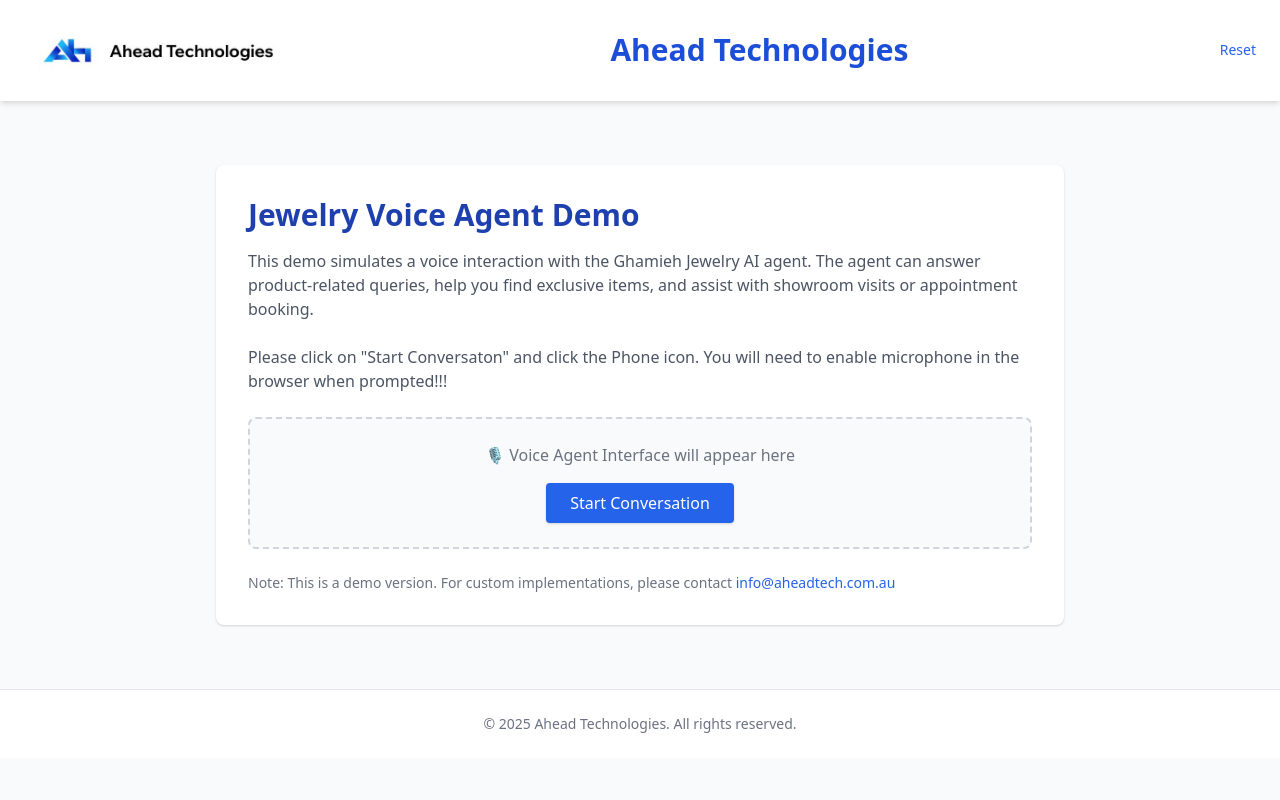
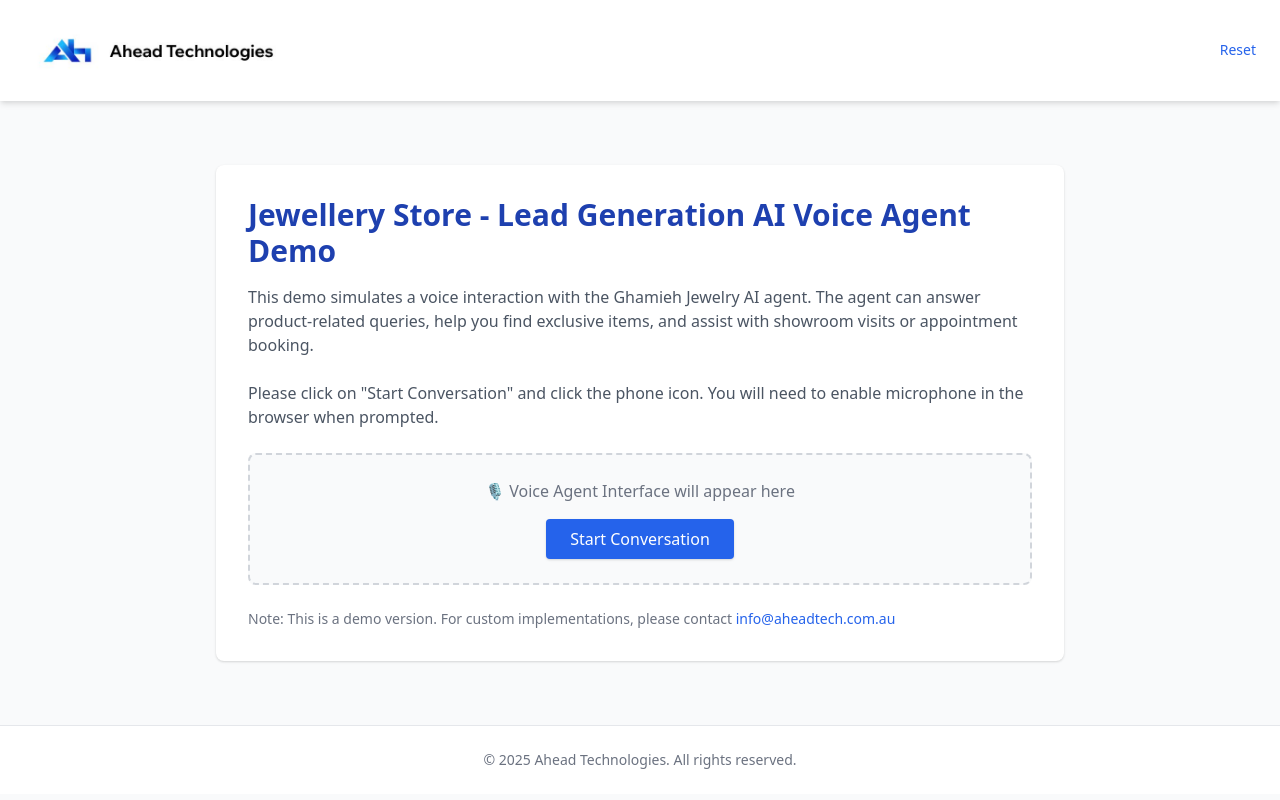
Before and after one commit to harjotsingh23208/aheadtechologies-com-au, a plain HTML site: page index.html in a window 1280 px wide. Drawn offline with nearby package versions, Linux system fonts and the light colour scheme.

Commit message:
Update index.html

```diff
--- a/index.html
+++ b/index.html
@@ -14,7 +14,7 @@
   <header class="bg-white shadow-md">
     <div class="max-w-7xl mx-auto px-6 py-4 flex justify-between items-center">
 	  <img src="Logo.jpg" width="275" height="125" alt="Logo" />
-      <h1 class="text-3xl font-bold text-blue-700">Ahead Technologies</h1>
+   <!--   <h1 class="text-3xl font-bold text-blue-700">Ahead Technologies</h1>   -->
       <a href="index.html" class="text-sm text-blue-600 hover:underline">Reset</a>
     </div>
   </header>
@@ -22,12 +22,12 @@
   <!-- Demo Panel -->
   <main class="max-w-4xl mx-auto px-6 py-16">
     <div class="bg-white rounded-lg shadow p-8">
-      <h2 class="text-3xl font-bold text-blue-800 mb-4">Jewelry Voice Agent Demo</h2>
+      <h2 class="text-3xl font-bold text-blue-800 mb-4">Jewellery Store - Lead Generation AI Voice Agent Demo</h2>
       <p class="text-gray-600 text-md mb-6">
         This demo simulates a voice interaction with the Ghamieh Jewelry AI agent. The agent can answer product-related queries, help you find exclusive items, and assist with showroom visits or appointment booking.
       </p>
       <p class="text-gray-600 text-md mb-6">
-        Please click on "Start Conversaton" and click the Phone icon. You will need to enable microphone in the browser when prompted!!!
+        Please click on "Start Conversation" and click the phone icon. You will need to enable microphone in the browser when prompted.
       </p>
 
       <!-- Voice Agent Interaction Box -->
```
